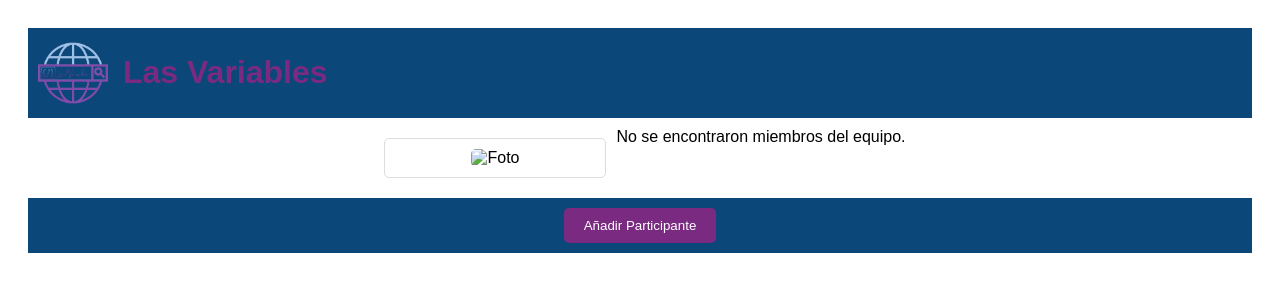
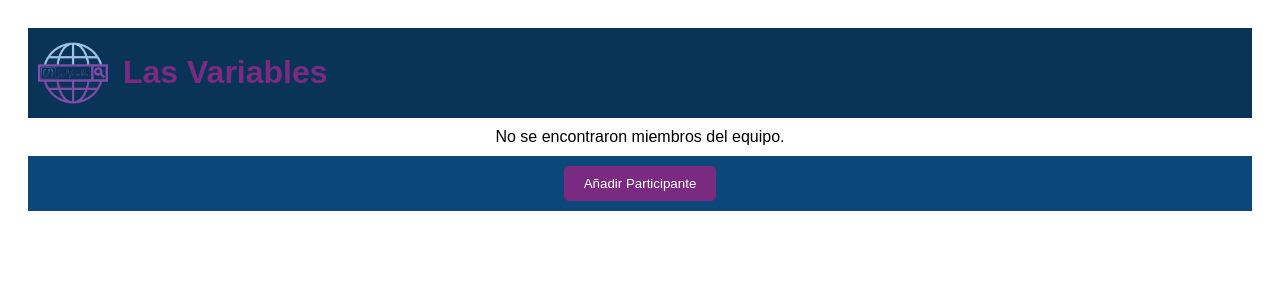
Before and after one commit to Mariafernandezsantos/Proyecto_PHP, a PHP site: page / in a window 1280 px wide. Shown: the top 300 px of the page. Run offline with PHP 8.4, Linux system fonts and the light colour scheme; data that the repository does not hold is empty.

Commit message:
conection bbdd

```diff
--- a/equipo.php
+++ b/equipo.php
@@ -1,10 +1,7 @@
 <?php
 include 'data.php';
-
 $sql = "SELECT * FROM equipo";
-
 $resultado = $conexion->query($sql);
-
 if ($resultado && $resultado->num_rows > 0) {
     foreach($resultado as $fila) {
         echo '<div class="card">';
@@ -19,6 +16,5 @@ if ($resultado && $resultado->num_rows > 0) {
 } else {
     echo "No se encontraron miembros del equipo.";
 }
-
 $conexion->close();
  ?>
--- a/index.php
+++ b/index.php
@@ -5,7 +5,7 @@
     <meta charset="UTF-8">
     <meta name="viewport" content="width=device-width, initial-scale=1.0">
     <title>Proyecto Final PHP</title>
-    <link rel="stylesheet" href="styles.css?v=1">
+    <link rel="stylesheet" href="styles.css?v=2">
     <link rel="preconnect" href="https://fonts.googleapis.com">
     <link rel="preconnect" href="https://fonts.gstatic.com" crossorigin>
     <link rel="icon" type="image/png" sizes="32x32" href="img/Las Variables.png">
@@ -18,19 +18,11 @@
     </header>
 
     <section class="team-cards">
-        <div class="card">
-            <img src ="" alt="Foto " id="">
-  <div class="container">
-  </div>
-</div>
-
         <?php include 'equipo.php'; ?>
-
     </section>
 
     <footer>
         <button onclick="location.href='form_add.php'">Añadir Participante</button>
-
     </footer>
 </body>
 
--- a/styles.css
+++ b/styles.css
@@ -1,5 +1,5 @@
 header {
-    background-color: #0b4779;
+    background-color: #093457;
     color: #7a2b81;
     padding: 5px;
     text-align: center;
```
Also changed, not shown: insert.php (+4 -4 lines), img/IMG_0571-removebg-preview.png (added), img/Imagen_de_WhatsApp_2024-02-12_a_las_10.40.56_57c6f629-removebg-preview.png (added), img/Miriam.jpg (deleted), img/WhatsApp_Image_2024-02-12_at_10.56.56__1_-removebg-preview.png (added), img/image-removebg-preview.png (added), img/merce-removebg-preview.png (added), img/yo-removebg-preview.png (deleted), uploads/IMG_0571.jpg (added), uploads/Imagen de WhatsApp 2024-02-12 a las 10.40.56_57c6f629.jpg (renamed from img/Imagen de WhatsApp 2024-02-12 a las 10.40.56_57c6f629.jpg), uploads/Mercé.png (renamed from img/Mercé.png), uploads/Rose.jpg (renamed from img/Rose.jpg), uploads/WhatsApp Image 2024-02-12 at 10.56.56 (1).jpeg (renamed from img/WhatsApp Image 2024-02-12 at 10.56.56 (1).jpeg), uploads/image.png (added), 1 more files.
